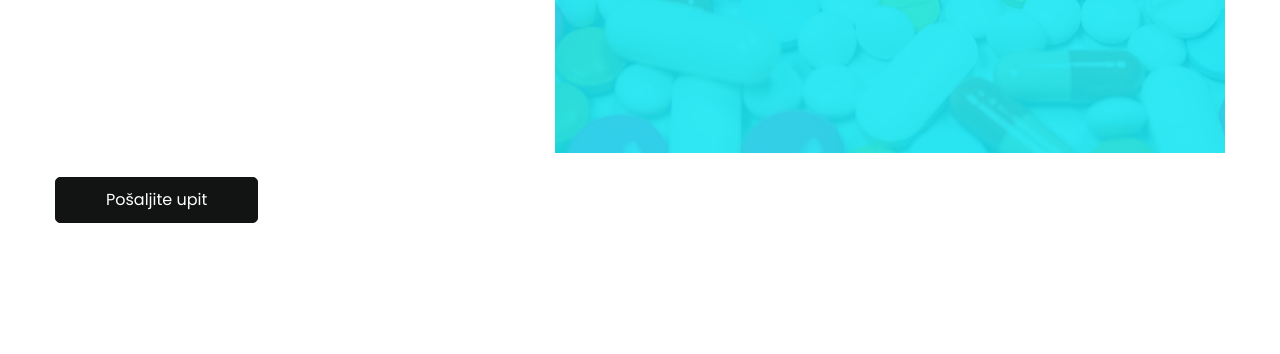
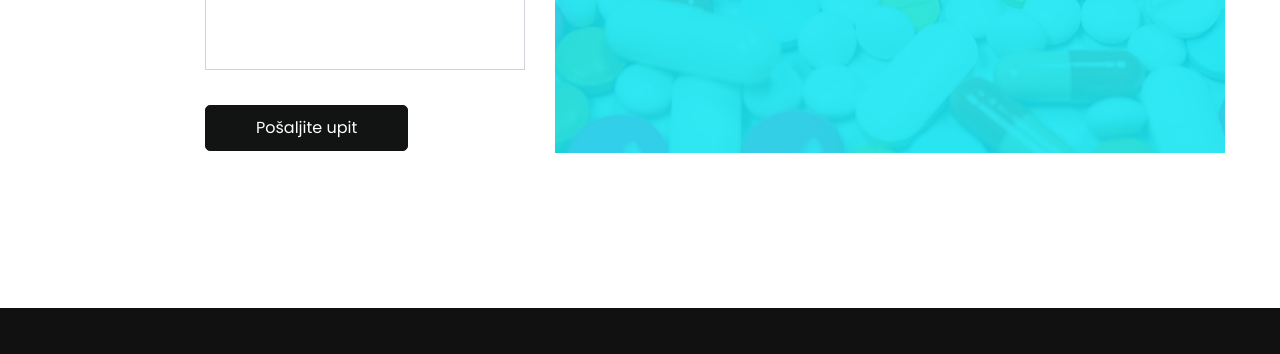
Before and after one commit to MajicEngineering/kamen, a plain HTML site: page contact.html in a window 1280 px wide. Shown: the part 595-949 px from the top of the page. Drawn offline with nearby package versions, Linux system fonts and the light colour scheme.

Commit message:
fixed contact form bug (#20)

```diff
--- a/contact.html
+++ b/contact.html
@@ -159,7 +159,7 @@
                 <label for="exampleInputMessage">Poruka</label>
                 <input type="text" class="form-control" id="exampleInputMessage">
               </div>
-              <button type="submit" class="">Pošaljite upit</button>
+              <button type="submit" class="testisi">Pošaljite upit</button>
             </form>
           </div>
         </div>
--- a/css/style.css
+++ b/css/style.css
@@ -734,6 +734,7 @@ a:focus {
 }
 
 .contact_section .form_contaier form .form-group {
+  margin-left: 150px;
   margin-bottom: 20px;
 }
 
@@ -847,5 +848,8 @@ a:focus {
   color: #fbfcfd;
 }
 
+.testisi{
+  margin-left: 150px;
+}
 /* end footer section*/
 /*# sourceMappingURL=style.css.map */
```
